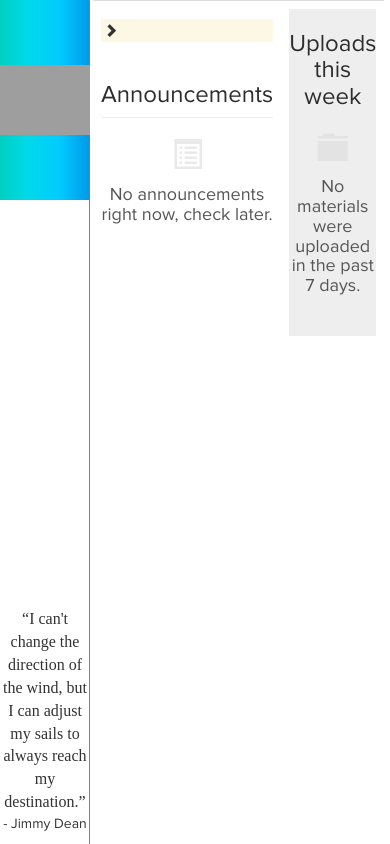
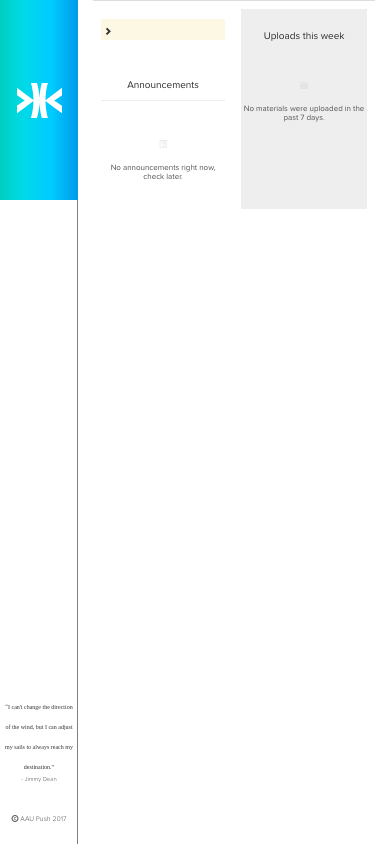
Before and after one commit to 6iruk/Pushtemp, a Django app: template main/templates/main/section.html in a window 390 px wide. Run offline with Django 3.2, Linux system fonts and the light colour scheme; the template is opened without the code that fills it: values that come from a table or form of the project are taken from there, others are empty; data comes from the database, SQL or seed files in the repository; some libraries are stand-ins or nearby versions; grey boxes are pictures that could not be loaded.

Commit message:
Make fonts responsive and add copyright

```diff
--- a/main/templates/main/base.html
+++ b/main/templates/main/base.html
@@ -2,7 +2,7 @@
 <html>
 	<head>
         {% block title %}{% endblock %}
-	<meta name="viewport" content="width=device-width, initial-scale=1">
+         <meta name="viewport" content="width=device-width, initial-scale=1">
         <link rel="stylesheet" href="https://maxcdn.bootstrapcdn.com/bootstrap/3.3.7/css/bootstrap.min.css">
  		<script src="https://ajax.googleapis.com/ajax/libs/jquery/3.2.1/jquery.min.js"></script>
         {% block script %}{% endblock %}
@@ -17,8 +17,8 @@
 				src:url(/static/main/Light.otf);
 			}
 
+
 			html {
-				 font-size:16px;
 				 height:100%;
 			}
 
@@ -31,7 +31,6 @@
 
 			h3 {
 				color:#2D2D2D;
-
 			}
 
 			h4 {
@@ -58,7 +57,7 @@
 
 			q {
 	      		font-family: Copperplate, Papyrus;
-	     		font-size: 1rem;
+	     		font-size:1.5rem;
 		    }
 
 			#main {
@@ -68,7 +67,8 @@
 
 			#content {
 				width:80%;
-				margin-left:20%;
+				position:absolute;
+				right:0px;
 			}
 
 			.content-table {
@@ -199,6 +199,49 @@
 				background-color:#799f44;
 			}
 
+			.cr {
+				font-size:1rem;
+			}
+
+			@media only screen and (max-width:500px) {
+				h3 {
+					font-size:1rem;
+				}
+
+				h4 {
+					font-size:0.8rem;
+				}
+
+				p {
+					font-size:0.6rem;
+				}
+
+				a {
+					font-size:0.6rem;
+				}
+
+				q {
+					font-size:0.6rem;
+				}
+
+				img {
+					width:45px;
+					height:35px;
+				}
+
+				#course-list {
+					margin-top:5px;
+				}
+
+				span {
+					font-size:0.8rem;
+				}
+
+				.cr {
+					font-size:0.7rem;
+				}
+			}
+
   		  </style>
 
           {% block style %}{% endblock %}
@@ -211,7 +254,7 @@
                 	<div class="logo">
   						<a href="{% url 'Home' %}">
                 			{% load static %}
-                			<img src="{% static 'main/White-L	ogo.svg' %}" width="90px" height="70px">
+                			<img src="{% static 'main/White-logo.svg' %}" width="90px" height="70px">
                 		</a>
                 	</div>
                 </div>
@@ -228,7 +271,8 @@
 
 					<div id="footer" class="text-center">
         				<div id="quote">
-							<q>{{quote.quote}}</q><br>- {{quote.author}}<br>
+							<q>{{quote.quote}}</q><br><p>- {{quote.author}}</p><br>
+                            <p class="cr"><span class="glyphicon glyphicon-copyright-mark cr"></span> AAU Push 2017</p>
             			</div>
     				</div>
                 </div>
```
